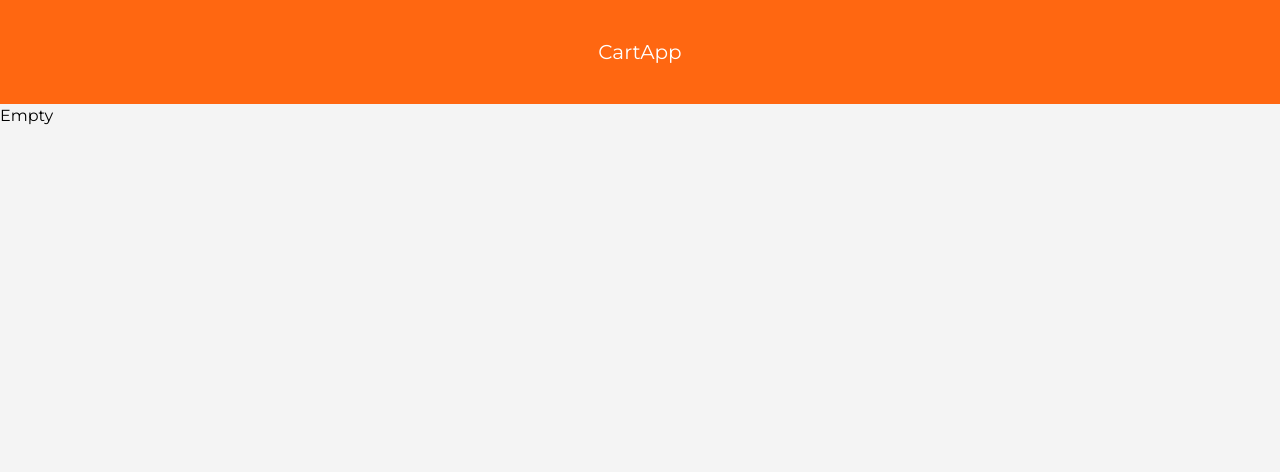
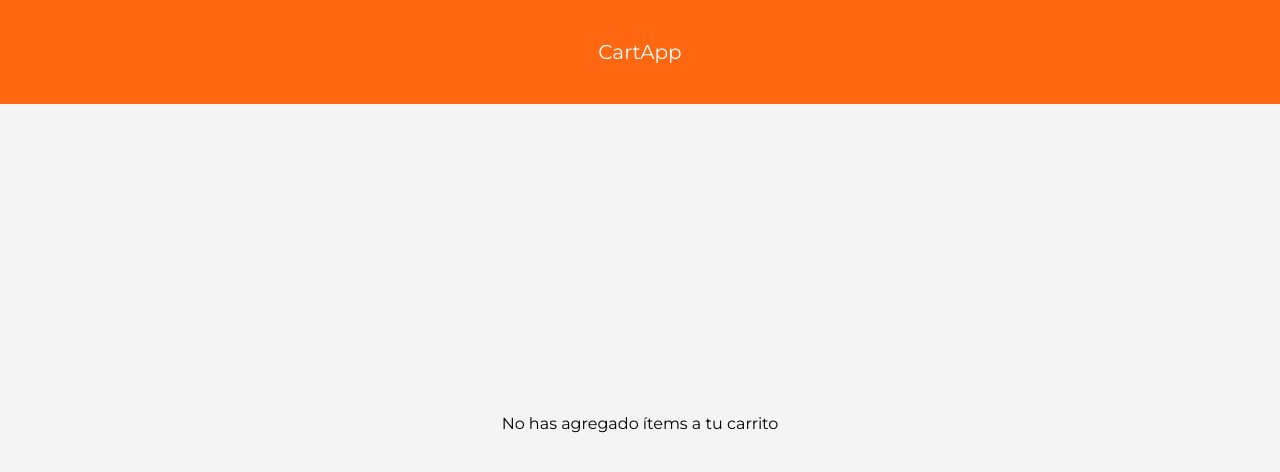
Before and after one commit to No-Country/s12-25-t-java-next, a Next.js app in the folder Frontend/: page /cart/empty in a window 1280 px wide. Shown: the top 472 px of the page. Built offline with nearby package versions, Linux system fonts and the light colour scheme.

Commit message:
Updated productdetails

```diff
--- a/Frontend/src/app/(cart)/cart/empty/page.tsx
+++ b/Frontend/src/app/(cart)/cart/empty/page.tsx
@@ -1,8 +1,11 @@
 import { Header } from "@/components";
+import CartEmpty from "@/components/cart/CartEmpty";
 import React from "react";
 
 const CartEmptyPage = () => {
-  return <div>Empty</div>;
+  return <div>
+    <CartEmpty />
+  </div>;
 };
 
 export default CartEmptyPage;
--- a/Frontend/src/app/(cart)/cart/page.tsx
+++ b/Frontend/src/app/(cart)/cart/page.tsx
@@ -1,21 +1,31 @@
+"use client";
+import { useEffect } from "react";
+
 import { Header } from "@/components";
-import { CartList } from '@/components/cart/CartList'
+import { CartList } from "@/components/cart/CartList";
 import SummaryCart from "@/components/cart/SummaryCart";
-import { Metadata } from "next";
+
 import React from "react";
+import { useRouter } from "next/navigation";
+import { useCartStore } from "@/store/cart";
 
-export const metadata: Metadata = {
-  title: "Cart | AlaCartApp",
-  description: 'Carrito de pedidos'
-};
 const CartPage = () => {
+  const { cart } = useCartStore();
+  const router = useRouter();
 
+  useEffect(() => {
+    if (cart.length === 0) {
+      router.replace("cart/empty");
+    }
+  }, [cart, router]);
+
+  if (cart.length === 0) {
+    return <></>;
+  }
   return (
     <div>
-
       <CartList />
       <SummaryCart />
-
     </div>
   );
 };
--- a/Frontend/src/app/(cart)/layout.tsx
+++ b/Frontend/src/app/(cart)/layout.tsx
@@ -1,6 +1,10 @@
-import { Footer, Header } from "@/components";
+import {  Header } from "@/components";
 import React from "react";
-
+import { Metadata } from "next";
+export const metadata: Metadata = {
+  title: "Cart | AlaCartApp",
+  description: 'Carrito de pedidos'
+};
 function CartLayout({ children }: { children: React.ReactNode }) {
 
   return (
--- a/Frontend/src/app/(menu)/dishes/page.tsx
+++ b/Frontend/src/app/(menu)/dishes/page.tsx
@@ -12,7 +12,7 @@ async function DishesPage() {
 	const subcategories = [
 		...new Set(dishes.map((mainCourse) => mainCourse.subcategory)),
 	]
-
+console.log(products)
 	return (
 		<>
 			{subcategories.map((subcategory) => {
--- a/Frontend/src/app/product/[slug]/page.tsx
+++ b/Frontend/src/app/product/[slug]/page.tsx
@@ -7,7 +7,7 @@ const ProductPage = async ({ params }: { params: { slug: string } }) => {
 
 	return (
 		<div>
-			<ProductDescription {...product} />
+			<ProductDescription product={product} />
 		</div>
 	);
 };
--- /dev/null
+++ b/Frontend/src/components/Footer/Divider.tsx
@@ -0,0 +1,11 @@
+import React from 'react'
+
+const Divider = () => {
+  return (
+    <div className="flex items-center justify-center pt-2">
+    <div className="bg-black w-[72px] h-[2px] rounded-lg" />
+  </div>
+  )
+}
+
+export default Divider
--- a/Frontend/src/components/Footer/index.tsx
+++ b/Frontend/src/components/Footer/index.tsx
@@ -1,6 +1,7 @@
 "use client";
 import Image from "next/image";
 import { CallWaiterPopup } from "../Popup/Popup";
+import Divider from "./Divider";
 
 const Footer = () => {
   return (
@@ -19,9 +20,7 @@ const Footer = () => {
           />
         </button>
       </div>
-      <div className="flex items-center justify-center pt-2">
-        <div className="bg-black w-[72px] h-[2px] rounded-lg" />
-      </div>
+      <Divider />
     </footer>
   );
 };
--- /dev/null
+++ b/Frontend/src/components/cart/CartEmpty.tsx
@@ -0,0 +1,11 @@
+import React from 'react'
+
+const CartEmpty = () => {
+  return (
+    <section className='h-[80vh] flex items-center justify-center'>
+        <p>No has agregado ítems a tu carrito</p>
+    </section>
+  )
+}
+
+export default CartEmpty
```
